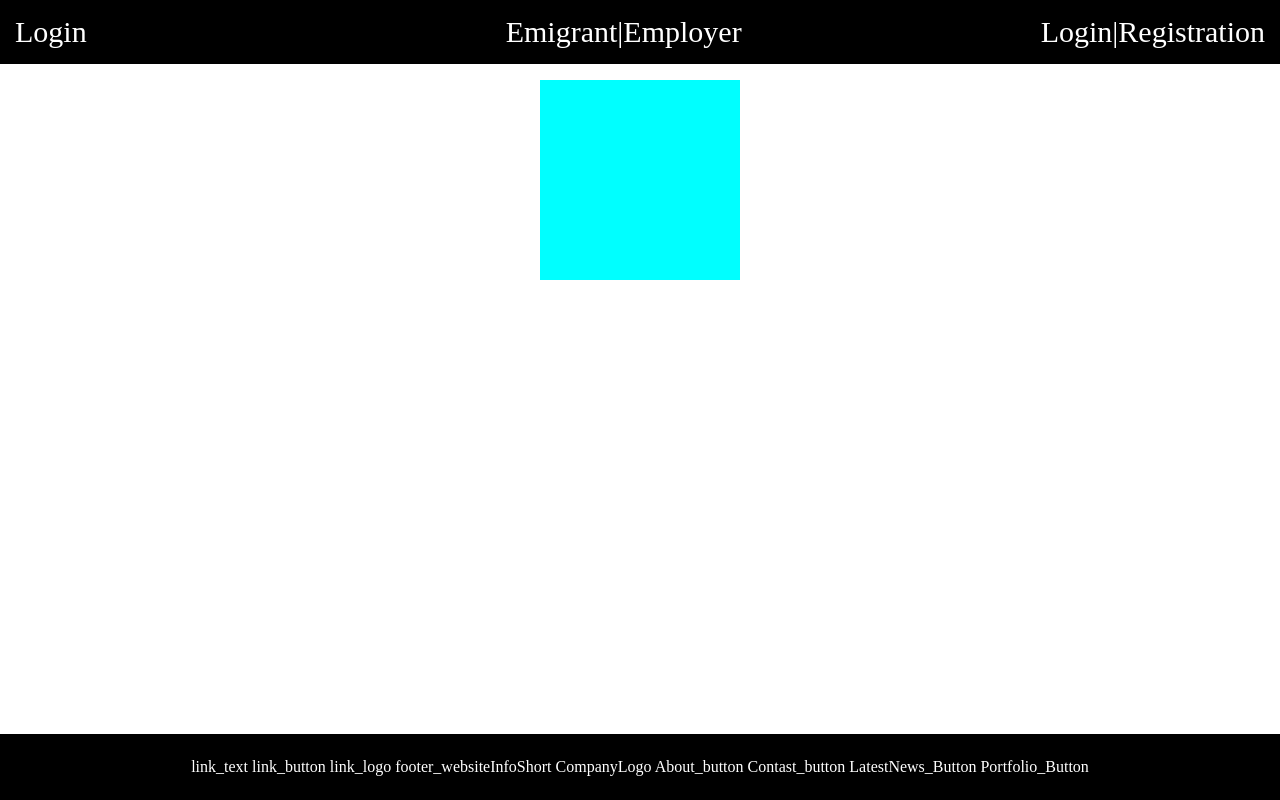
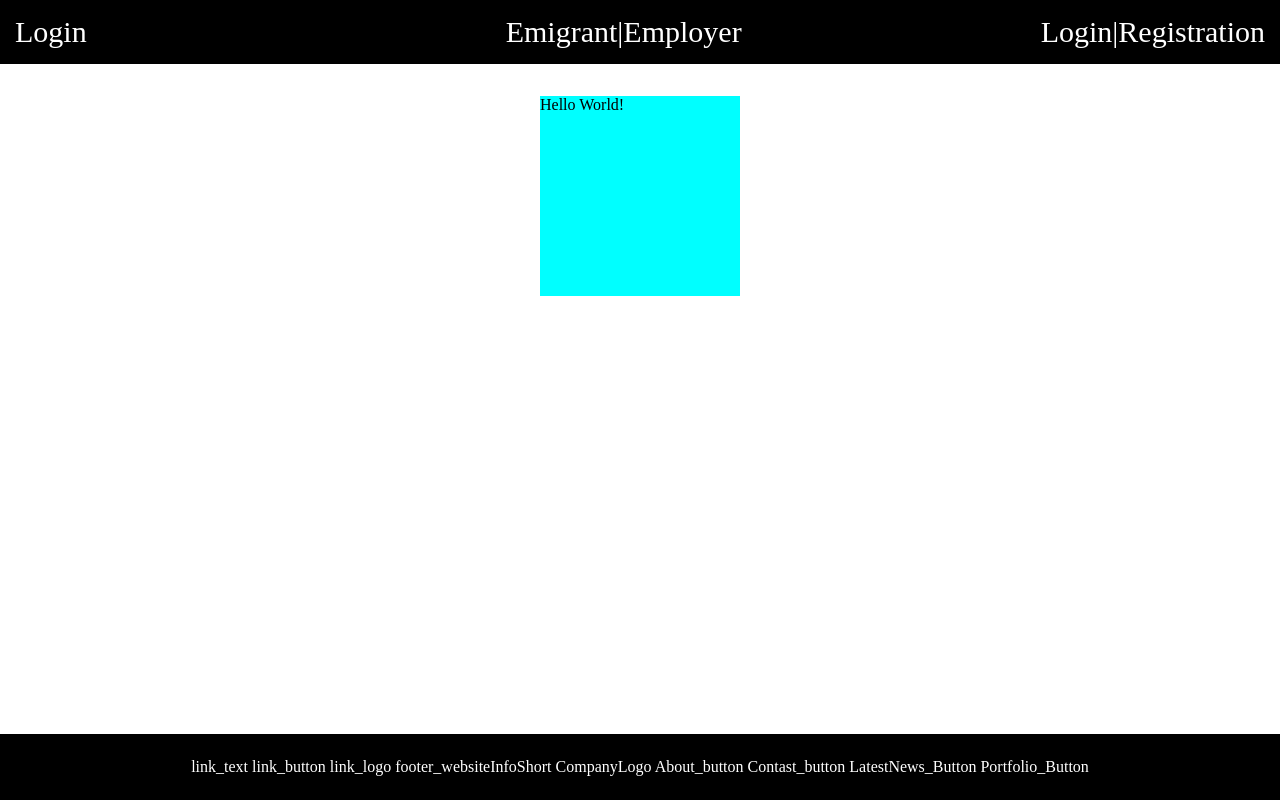
Before and after one commit to TMBcom/EmigrantRateFrontReact, a React (Create React App) app: page /EmployerPage in a window 1280 px wide. Built offline with nearby package versions, Linux system fonts and the light colour scheme.

Commit message:
TEST: test route - middle box

```diff
--- a/src/Components/Body/LogRegPage/LogRegPage.jsx
+++ b/src/Components/Body/LogRegPage/LogRegPage.jsx
@@ -3,6 +3,7 @@ import style from './LogRegPage.module.css';
 import LoginMain from './LoginMain/LoginMain';
 import RegistrationMain from './RegistrationMain/RegistrationMain';
 import {Routes, Route} from "react-router-dom";
+import EmployersPage_Main from './../SearchPage/EmployersPage_Main/EmployersPage_Main';
 
 function LogRegPage() {
     return(
@@ -10,6 +11,8 @@ function LogRegPage() {
     <Routes>
         <Route path="/LoginPage" element={<LoginMain />}/>
         <Route path="/RegistrationPage" element={<RegistrationMain />}/>
+        <Route path="/EmployerPage" element={<EmployersPage_Main/>}/>
+
     </Routes>
         </div>
 
--- a/src/Components/Body/SearchPage/EmployersPage_Main/EmployersPage_Main.jsx
+++ b/src/Components/Body/SearchPage/EmployersPage_Main/EmployersPage_Main.jsx
@@ -5,7 +5,7 @@ import style from './EmployersPage_Main.module.css';
 function EmployersPage_Main() {
     return(
       <div className={style.EmployersPage_Main}>
-
+       <p>Hello World!</p>
       </div>
 
     );
```
Also changed, not shown: src/App.js (line endings or trailing spaces), src/Components/Body/SearchPage/EmployersPage_Main/EmployerPage_Main.module.css (deleted), src/Components/Body/SearchPage/EmployersPage_Main/EmployersPage_Main.module.css (added).
